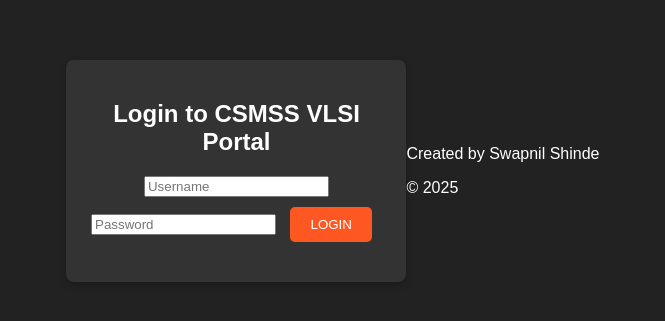
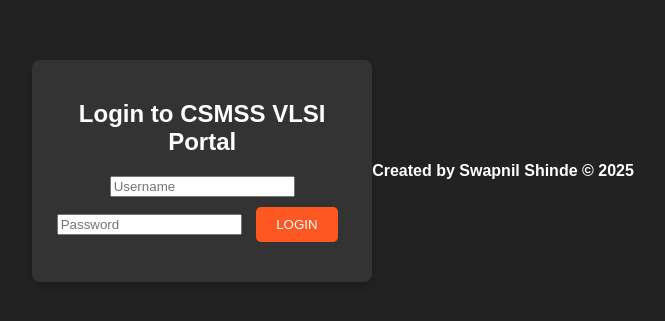
Before and after one commit to vlsidt/vlsi_d-t, a plain HTML site: page index.html in a window 1280 px wide. Shown: the part 229-550 px from the top of the page, without its empty margins (307-972 px from the left). Drawn offline with Linux system fonts and the light colour scheme.

Commit message:
Update index.html

```diff
--- a/index.html
+++ b/index.html
@@ -37,8 +37,10 @@
     <script src="script.js"></script>
 
     <footer>
-        <p>Created by Swapnil Shinde</p>
-        <p>&copy;  2025</p>
+        <p><strong>Created by Swapnil Shinde
+            © 2025
+        </strong></p>
+
     </footer>
 </body>
 </html>
```
